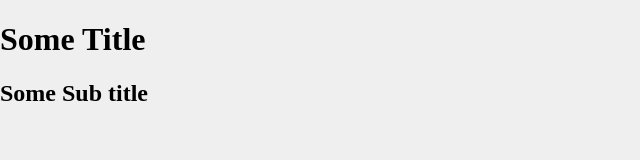
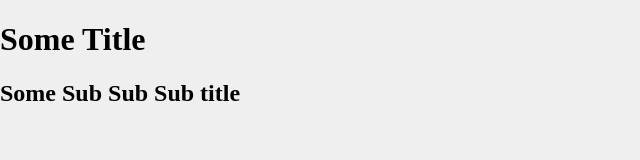
Before and after one commit to nodejs-course/nodejs-course.github.io, a plain HTML site: page index.html in a window 1280 px wide. Shown: the whole page, without its empty margins (0-640 px from the left). Drawn offline with Linux system fonts and the light colour scheme.

Commit message:
Fix Index.html

```diff
--- a/index.html
+++ b/index.html
@@ -8,6 +8,6 @@
 </head>
 <body>
     <h1>Some Title</h1>
-    <h2>Some Sub title</h2>
+    <h2>Some Sub Sub Sub title</h2>
 </body>
 </html>
```
